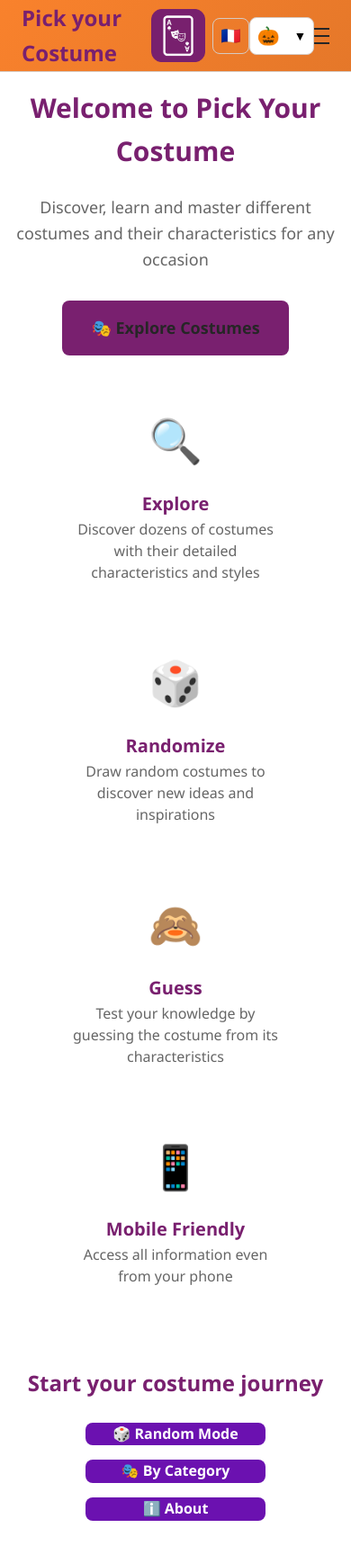
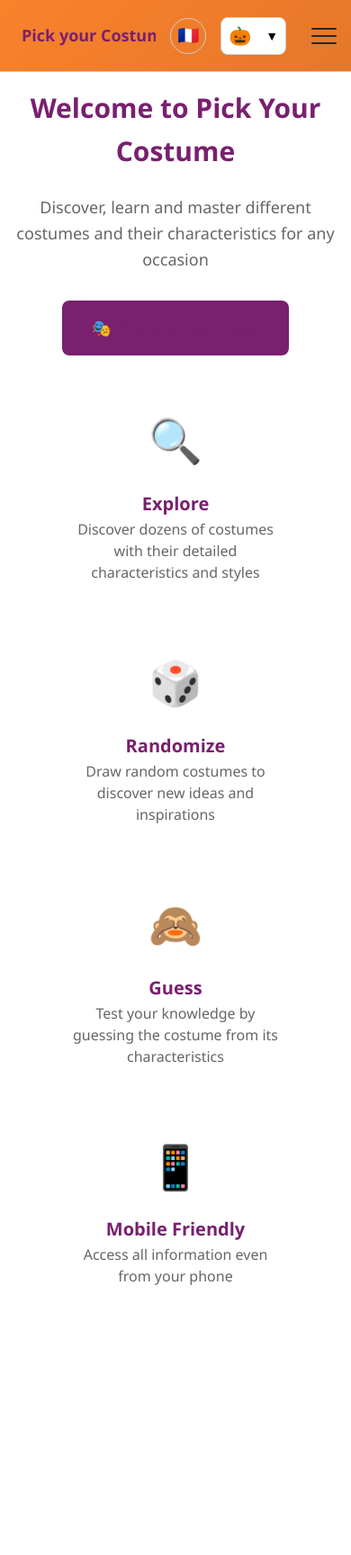
Before and after one commit to CharlesCatto/pick-your-costume, a React (Vite) app in the folder client/: page /#/ in a window 390 px wide. Shown: the top 1728 px of the page at 90% size. After the commit the page ends 1502 px from the top, so only its background shows below. Built offline with nearby package versions, Linux system fonts and the light colour scheme.

Commit message:
Major fix regarding responsive

```diff
--- a/client/src/components/NavBar/NavBar.module.css
+++ b/client/src/components/NavBar/NavBar.module.css
@@ -1,6 +1,7 @@
+/* Container principal */
 .navbar {
 	background: var(--navbar-gradient, hsl(var(--color-primary)));
-  backdrop-filter: blur(10px);
+	backdrop-filter: blur(6px);
 	border-bottom: 1px solid hsl(var(--color-border));
 	height: 80px;
 	display: flex;
@@ -9,7 +10,7 @@
 	font-size: var(--text-base);
 	position: sticky;
 	top: 0;
-  z-index: 20;
+	z-index: 1000;
 }
 
 .navContainer {
@@ -20,10 +21,12 @@
 	height: 80px;
 	max-width: 1500px;
 	padding: 0 var(--space-6);
+	gap: var(--space-4);
 }
 
 .navLogo {
 	color: hsl(var(--color-primary));
+	align-items: center;
 	cursor: pointer;
 	text-decoration: none;
 	font-size: var(--text-2xl);
@@ -31,6 +34,8 @@
 	display: flex;
 	align-items: center;
 	gap: var(--space-2);
+	white-space: nowrap;
+	overflow: hidden;
 }
 
 .logo {
@@ -38,6 +43,7 @@
 	width: auto;
 	margin-left: var(--space-2);
 	object-fit: contain;
+	flex-shrink: 0;
 }
 
 .navMenu {
@@ -45,6 +51,14 @@
 	list-style: none;
 	text-align: center;
 	gap: var(--space-2);
+	margin: 0;
+	padding: 0;
+	align-items: center;
+}
+
+.navItem {
+	line-height: 40px;
+	position: relative;
 }
 
 .navLinks {
@@ -53,7 +67,7 @@
 	padding: var(--space-2) var(--space-4);
 	height: 100%;
 	border-bottom: 3px solid transparent;
-  transition: var(--transition);
+	transition: all 0.25s ease;
 	display: flex;
 	align-items: center;
 }
@@ -67,7 +81,19 @@
 	border-bottom: 3px solid hsl(var(--color-primary));
 }
 
-/* Conteneur pour boutons/langue/thème/burger */
+.navItem:after {
+	content: "";
+	display: block;
+	height: 3px;
+	width: 0;
+	background: transparent;
+	transition: width 0.45s ease, background-color 0.45s ease;
+}
+.navItem:hover:after {
+	width: 100%;
+	background: hsl(var(--color-primary));
+}
+
 .navActions {
 	display: flex;
 	align-items: center;
@@ -75,68 +101,87 @@
 	margin-left: auto;
 }
 
-/* Bouton langue */
 .langButton {
 	padding: var(--space-2);
 	background: none;
 	border: 1px solid hsl(var(--color-border));
-  border-radius: var(--radius);
+	border-radius: 50%;
+	width: 40px;
+	height: 40px;
+	display: flex;
+	align-items: center;
+	justify-content: center;
 	cursor: pointer;
-  font-size: var(--text-lg);
-  transition: var(--transition);
+	font-size: 1.2rem;
+	transition: transform 0.18s ease, background-color 0.18s ease;
 	flex-shrink: 0;
 }
 
 .langButton:hover {
-  background-color: hsl(var(--color-muted));
-  transform: scale(1.1);
+	border-color: hsl(var(--color-primary));
+	transform: scale(1.05);
+	background-color: hsl(var(--color-primary) / 0.08);
 }
 
-/* Menu hamburger */
+.themeSelector {
+	flex-shrink: 0;
+}
+
 .navIcon {
 	display: none;
 	flex-direction: column;
 	justify-content: center;
-  width: 24px;
+	width: 28px;
 	height: 24px;
 	background: none;
 	border: none;
 	cursor: pointer;
 	padding: 0;
+	z-index: 1100;
 }
 
 .navIcon span {
+	display: block;
+	height: 2px;
 	width: 100%;
-  height: 2px;
 	background-color: hsl(var(--color-foreground));
 	margin: 3px 0;
-  transition: var(--transition);
+	border-radius: 2px;
+	transition: transform 0.18s ease, opacity 0.18s ease, background-color 0.18s
+		ease;
 	transform-origin: center;
 }
 
-/* Responsive */
+.navIcon.open span {
+	background-color: hsl(var(--color-primary));
+}
+
+/* ================== Responsive (mobile) ================== */
 @media screen and (max-width: 960px) {
 	.navContainer {
+		padding-right: calc(var(--space-6) + 3rem);
 		position: relative;
 	}
 
 	.navMenu {
+		display: flex;
 		flex-direction: column;
 		width: 100%;
 		position: absolute;
 		top: 80px;
 		left: -110%;
 		opacity: 1;
-    transition: all 0.5s ease;
+		transition: all 0.45s ease;
 		background-color: hsl(var(--color-card));
 		border-top: 1px solid hsl(var(--color-border));
 		padding: var(--space-4) 0;
+		z-index: 100; /* below navIcon */
 	}
 
 	.navMenu.active {
 		left: 0;
 		opacity: 1;
-    z-index: 1;
+		z-index: 100;
 	}
 
 	.navLinks {
@@ -153,10 +198,43 @@
 
 	.navIcon {
 		display: flex;
+		position: absolute;
+		top: 50%;
+		right: var(--space-4);
+		transform: translateY(-50%);
 	}
 
-  /* Cache le texte du thème sur mobile */
-  .themeSelector :global(.themeName) {
-    display: none;
+	.navActions {
+		margin-left: 0;
+		gap: var(--space-2);
+	}
+
+	.langButton {
+		margin-inline-end: var(--space-2);
+	}
+
+	@media (max-width: 420px) {
+		.navLogo {
+			font-size: var(--text-lg);
+			gap: var(--space-1);
+		}
+		.logo {
+			height: 2.0rem;
 		}
 	}
+}
+
+.navLinks {
+	color: hsl(var(--color-foreground));
+}
+.navLinks:hover {
+	color: hsl(var(--color-accent));
+}
+
+/* ensure .active class for navMenu and navLinks coexists without collision */
+.navMenu.active {
+	/* used for menu open state */
+}
+.navLinks.active {
+	/* used for selected link */
+}
--- a/client/src/components/NavBar/NavBar.tsx
+++ b/client/src/components/NavBar/NavBar.tsx
@@ -14,6 +14,7 @@ const NavBar = () => {
 	const handleClick = () => setClick((prev) => !prev);
 	const closeMobileMenu = () => setClick(false);
 
+	// Fermer le menu si clic à l'extérieur
 	useEffect(() => {
 		const handleOutsideClick = (event: MouseEvent) => {
 			if (navRef.current && !navRef.current.contains(event.target as Node)) {
@@ -47,19 +48,28 @@ const NavBar = () => {
 			}}
 		>
 			<div className={styles.navContainer} ref={navRef}>
-				<NavLink to="/" className={styles.navLogo} onClick={closeMobileMenu}>
-					Pick your Costume
+				{/* Brand (avec texte + logo) */}
+				<NavLink
+					to="/"
+					className={styles.navLogo}
+					onClick={closeMobileMenu}
+					aria-label="Pick your Costume - Home"
+				>
+					{/* Texte normal, masqué sur très petits écrans via CSS */}
+					<span className={styles.brandFull}>Pick your Costume</span>
+					{/* Abrégé visible uniquement sur mobile (CSS contrôle l’affichage) */}
+					<span className={styles.brandShort}>PYC</span>
 					<img
 						src={logo}
-						alt="logo of Pick your Costume"
+						alt="Pick your Costume logo"
 						className={styles.logo}
 					/>
-					<i className="fas fa-code" />
 				</NavLink>
 
+				{/* Menu principal */}
 				<ul
 					className={
-						click ? `${styles.navMenu} ${styles.active}` : styles.navMenu
+						click ? `${styles.navMenu} ${styles.menuActive}` : styles.navMenu
 					}
 				>
 					{navItems.map((item) => (
@@ -68,7 +78,7 @@ const NavBar = () => {
 								to={item.path}
 								className={({ isActive }) =>
 									isActive
-										? `${styles.navLinks} ${styles.active}`
+										? `${styles.navLinks} ${styles.linkActive}`
 										: styles.navLinks
 								}
 								onClick={closeMobileMenu}
@@ -80,9 +90,8 @@ const NavBar = () => {
 					))}
 				</ul>
 
-				{/* Conteneur pour les boutons d'actions */}
+				{/* Actions (langue + thème) */}
 				<div className={styles.navActions}>
-					{/* Bouton de langue */}
 					<button
 						type="button"
 						onClick={toggleLanguage}
@@ -94,10 +103,10 @@ const NavBar = () => {
 						{language === "en" ? "🇫🇷" : "🇬🇧"}
 					</button>
 
-					{/* Sélecteur de thème */}
 					<ThemeSelector />
 				</div>
 
+				{/* Burger menu (mobile) */}
 				<button
 					type="button"
 					className={`${styles.navIcon} ${click ? styles.open : ""}`}
--- a/client/src/index.css
+++ b/client/src/index.css
@@ -43,6 +43,7 @@ body {
 [data-theme="halloween"] {
 	--color-primary: 307 58% 30%;
 	--color-secondary: 274 82% 38%;
+	--color-secondary-hover: 274 82% 30%;
 	--navbar-gradient: linear-gradient(
 		135deg,
 		hsl(25 95% 53% / 0.9) 0%,
@@ -61,12 +62,13 @@ body {
 [data-theme="christmas"] {
 	--color-primary: 356 71% 46%;
 	--color-secondary: 0 84% 60%;
+	--color-secondary-hover: 0 84% 50%;
 	--navbar-gradient: linear-gradient(
 		135deg,
 		hsl(142 76% 36% / 0.9) 0%,
 		hsl(142 70% 32% / 0.9) 100%
 	);
-	--color-accent: 43 96% 56%; /* Or */
+	--color-accent: 43 96% 56%;
 	--color-background: 0 0% 100%;
 	--color-foreground: 0 0% 15%;
 	--color-muted: 142 20% 85%;
@@ -77,14 +79,15 @@ body {
 }
 
 [data-theme="carnival"] {
-	--color-primary: 51 100% 50%;
+	--color-primary: 50 100% 50%;
 	--color-secondary: 172 66% 50%;
+	--color-secondary-hover: 172 66% 40%;
 	--navbar-gradient: linear-gradient(
 		135deg,
 		hsl(292 84% 60% / 0.9) 0%,
 		hsl(292 78% 55% / 0.9) 100%
 	);
-	--color-accent: 36 100% 64%; /* Orange vif */
+	--color-accent: 36 100% 64%;
 	--color-background: 0 0% 100%;
 	--color-foreground: 0 0% 15%;
 	--color-muted: 292 20% 85%;
--- a/client/src/pages/Home/Home.module.css
+++ b/client/src/pages/Home/Home.module.css
@@ -27,7 +27,7 @@
 .ctaButton {
 	display: inline-block;
 	background-color: hsl(var(--color-primary));
-	color: var(--color-primary);
+	color: hsl(var(--color-primary));
 	padding: var(--space-4) var(--space-8);
 	border-radius: var(--radius);
 	text-decoration: none;
@@ -37,7 +37,7 @@
 }
 
 .ctaButton:hover {
-	background-color: #7e3c76;
+	background-color: hsl(var(--color-secondary));
 	transform: translateY(-2px);
 }
 
@@ -70,6 +70,15 @@
 	padding: var(--space-6);
 	max-width: 280px;
 	width: 100%;
+	text-decoration: none;
+	border-radius: var(--radius-lg);
+	transition: all 0.3s ease;
+	background: hsl(var(--color-card));
+}
+
+.featureCard:hover {
+	background: hsl(var(--color-secondary-hover));
+	transform: translateY(-4px);
 }
 
 .featureIcon {
@@ -88,17 +97,6 @@
 	line-height: 1.5;
 }
 
-.quickActions {
-	text-align: center;
-	padding: var(--space-8) 0;
-}
-
-.quickActions h2 {
-	font-size: var(--text-2xl);
-	margin-bottom: var(--space-6);
-	color: hsl(var(--color-primary));
-}
-
 .actionButtons {
 	display: flex;
 	justify-content: center;
@@ -110,7 +108,7 @@
 	display: inline-block;
 	padding: var(--space-3) var(--space-6);
 	background-color: hsl(var(--color-secondary));
-	color: white;
+	color: hsl(var(--color-secondary));
 	text-decoration: none;
 	border-radius: var(--radius);
 	font-weight: 600;
--- a/client/src/pages/Home/Home.tsx
+++ b/client/src/pages/Home/Home.tsx
@@ -4,7 +4,33 @@ import { useTranslation } from "../../hooks/useTranslation";
 
 const Home = () => {
 	const { t } = useTranslation();
-	console.log("Home component rendering");
+
+	const features = [
+		{
+			icon: "🔍",
+			title: t("home.features.explore.title"),
+			description: t("home.features.explore.description"),
+			to: "/costumes",
+		},
+		{
+			icon: "🎲",
+			title: t("home.features.randomize.title"),
+			description: t("home.features.randomize.description"),
+			to: "/costumes?mode=random",
+		},
+		{
+			icon: "🙈",
+			title: t("home.features.guess.title"),
+			description: t("home.features.guess.description"),
+			to: "/costumes?mode=guess",
+		},
+		{
+			icon: "📱",
+			title: t("home.features.mobile.title"),
+			description: t("home.features.mobile.description"),
+			to: "/about",
+		},
+	];
 
 	return (
 		<div className={styles.container}>
@@ -18,44 +44,13 @@ const Home = () => {
 
 			<section className={styles.features}>
 				<div className={styles.featureGrid}>
-					<div className={styles.featureCard}>
-						<div className={styles.featureIcon}>🔍</div>
-						<h3>{t("home.features.explore.title")}</h3>
-						<p>{t("home.features.explore.description")}</p>
-					</div>
-
-					<div className={styles.featureCard}>
-						<div className={styles.featureIcon}>🎲</div>
-						<h3>{t("home.features.randomize.title")}</h3>
-						<p>{t("home.features.randomize.description")}</p>
-					</div>
-
-					<div className={styles.featureCard}>
-						<div className={styles.featureIcon}>🙈</div>
-						<h3>{t("home.features.guess.title")}</h3>
-						<p>{t("home.features.guess.description")}</p>
-					</div>
-
-					<div className={styles.featureCard}>
-						<div className={styles.featureIcon}>📱</div>
-						<h3>{t("home.features.mobile.title")}</h3>
-						<p>{t("home.features.mobile.description")}</p>
-					</div>
-				</div>
-			</section>
-
-			<section className={styles.quickActions}>
-				<h2>{t("home.quickActions.title")}</h2>
-				<div className={styles.actionButtons}>
-					<Link to="/costumes?mode=random" className={styles.actionButton}>
-						🎲 {t("home.quickActions.random")}
-					</Link>
-					<Link to="/categories" className={styles.actionButton}>
-						🎭 {t("home.quickActions.byCategory")}
-					</Link>
-					<Link to="/about" className={styles.actionButton}>
-						ℹ️ {t("home.quickActions.about")}
-					</Link>
+					{features.map((f) => (
+						<Link key={f.title} to={f.to} className={styles.featureCard}>
+							<div className={styles.featureIcon}>{f.icon}</div>
+							<h3>{f.title}</h3>
+							<p>{f.description}</p>
+						</Link>
+					))}
 				</div>
 			</section>
 		</div>
```
Lines whose indentation alone changed are shown as unchanged.
